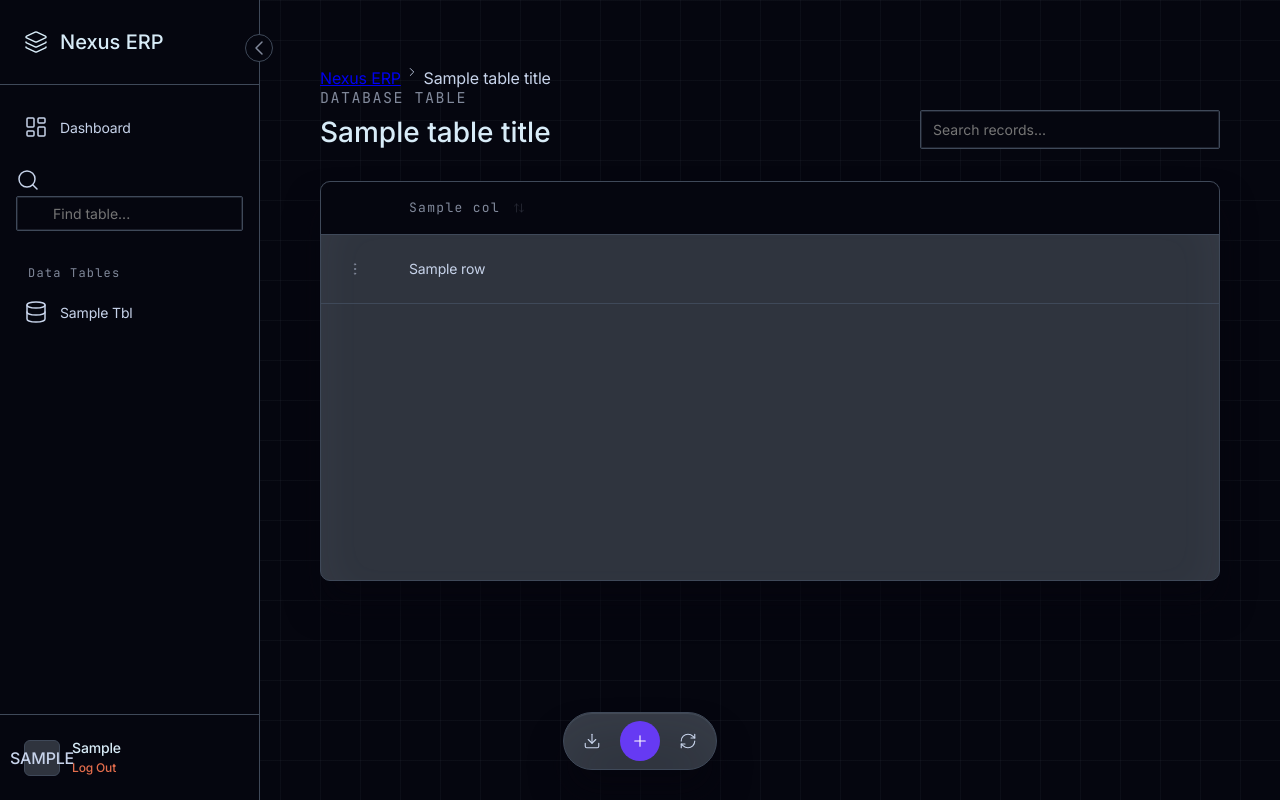
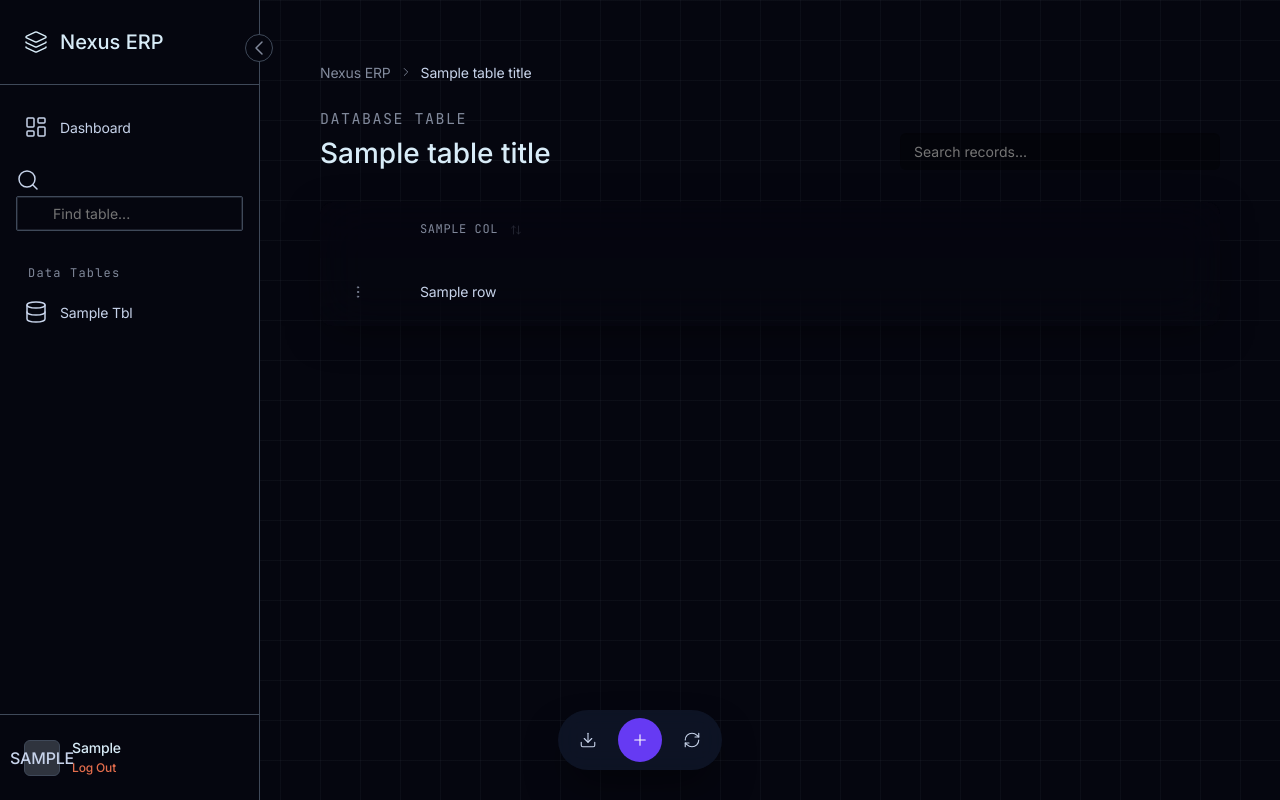
Before and after one commit to jtatipamula-design/proj_tb, a Python web app: template templates/table_view.html in a window 1280 px wide. Run offline with Jinja, Linux system fonts and the light colour scheme; the template is opened without the code that fills it: most values are stand-ins (such as "Sample title", 1, 10 or a date in 2020).

Commit message:
Update table_view.html

```diff
--- a/templates/table_view.html
+++ b/templates/table_view.html
@@ -3,109 +3,120 @@
 {% block content %}
 <style>
     .page-header { display: flex; justify-content: space-between; align-items: flex-end; margin-bottom: 32px; }
-    .page-header h1 { font-size: 28px; font-weight: 500; color: var(--color-glacier); letter-spacing: normal; line-height: 1.17; }
+    .page-header h1 { font-size: 28px; font-weight: 500; color: var(--color-glacier); letter-spacing: normal; line-height: 1.17; margin: 0; }
 
-    /* Search Input */
     .search-box {
-        background: var(--color-midnight-ink); border: 1px solid var(--color-steel-border);
-        padding: 10px 12px; border-radius: 2px; width: 300px;
+        background: rgba(0,0,0,0.3); border: 1px solid var(--glass-border);
+        padding: 10px 14px; border-radius: 6px; width: 320px;
         color: white; font-family: var(--font-ui); font-size: 14px;
-        box-shadow: var(--shadow-subtle-hairline); transition: all 0.2s;
+        box-shadow: inset 0 1px 2px rgba(0,0,0,0.2); transition: all 0.2s;
     }
-    .search-box:focus { outline: none; border-color: var(--color-frost-link); }
+    .search-box:focus { outline: none; border-color: var(--color-frost-link); box-shadow: 0 0 0 1px var(--color-frost-link); }
 
-    /* AuthKit Table Plate */
+    /* Translucent Glass Table */
     .table-container {
-        background: var(--color-graphite-plate); border: 1px solid var(--color-steel-border);
-        border-radius: 10px; overflow: hidden; box-shadow: var(--shadow-subtle-4); min-height: 400px;
+        background: var(--glass-surface);
+        backdrop-filter: blur(24px);
+        -webkit-backdrop-filter: blur(24px);
+        border: 1px solid var(--glass-border);
+        border-radius: 12px; overflow: hidden;
+        box-shadow: 0 10px 40px -10px rgba(0, 0, 0, 0.5);
     }
-    .table-scroll { overflow-x: auto; max-height: 65vh; overflow-y: auto; }
-    table { width: 100%; border-collapse: collapse; white-space: nowrap; }
+    .table-scroll { overflow-x: auto; max-height: 70vh; overflow-y: auto; }
+    table { width: 100%; border-collapse: collapse; white-space: nowrap; text-align: left; }
 
     th {
-        background: var(--color-midnight-ink); color: var(--color-fog); font-size: 13px; font-family: var(--font-mono);
-        letter-spacing: 0.1em; font-weight: 400; padding: 14px 20px; text-align: left; position: sticky; top: 0; z-index: 10;
-        border-bottom: 1px solid var(--color-steel-border); cursor: pointer; user-select: none;
+        background: rgba(5, 6, 15, 0.6); color: var(--color-fog);
+        font-size: 12px; font-family: var(--font-mono); text-transform: uppercase;
+        letter-spacing: 0.05em; font-weight: 500; padding: 16px 24px; position: sticky; top: 0; z-index: 10;
+        border-bottom: 1px solid var(--glass-border); cursor: pointer; user-select: none;
+        backdrop-filter: blur(12px);
     }
+
     td {
-        padding: 16px 20px; font-size: 14px; font-weight: 400; color: var(--color-moonlight);
-        border-bottom: 1px solid var(--color-steel-border); transition: background 0.2s;
+        padding: 16px 24px; font-size: 14px; font-weight: 400; color: var(--color-moonlight);
+        border-bottom: 1px solid var(--glass-border); transition: background 0.2s, color 0.2s;
+        background: transparent;
     }
-    tbody tr:hover { background: rgba(186, 215, 247, 0.04); }
 
-    /* AuthKit Badges (6px radius) */
+    tbody tr:last-child td { border-bottom: none; }
+
+    /* Elegant Row Hover */
+    tbody tr:hover td { background: rgba(255, 255, 255, 0.05); color: var(--color-glacier); }
+
     .pill { padding: 4px 10px; border-radius: 6px; font-size: 12px; font-weight: 500; letter-spacing: 0.5px; border: 1px solid transparent; }
     .pill-act { background: rgba(38, 150, 132, 0.15); color: var(--color-cipher-mint); border-color: rgba(38, 150, 132, 0.3); }
     .pill-ina { background: rgba(228, 109, 76, 0.15); color: var(--color-ember); border-color: rgba(228, 109, 76, 0.3); }
-    .pill-def { background: var(--color-midnight-ink); color: var(--color-fog); border-color: var(--color-steel-border); }
+    .pill-def { background: rgba(255,255,255,0.05); color: var(--color-fog); border-color: var(--glass-border); }
 
-    /* --- THREE-DOT CONTEXT MENUS --- */
+    /* Context Menus */
     .action-menu-wrap { position: relative; display: inline-block; }
     .action-btn {
         background: transparent; border: none; color: var(--color-fog); cursor: pointer;
-        padding: 6px; border-radius: 2px; transition: color 0.2s; display: flex; align-items: center; justify-content: center;
+        padding: 6px; border-radius: 4px; transition: color 0.2s; display: flex; align-items: center; justify-content: center;
     }
-    .action-btn:hover { color: var(--color-glacier); }
+    .action-btn:hover { color: var(--color-glacier); background: rgba(255, 255, 255, 0.08); }
     .action-dropdown {
-        position: absolute; left: 100%; top: 0; margin-left: 5px; background: var(--color-graphite-plate); border: 1px solid var(--color-steel-border);
-        border-radius: 6px; padding: 6px; width: 170px; box-shadow: var(--shadow-subtle-4);
+        position: absolute; left: 100%; top: 0; margin-left: 5px; background: rgba(15, 23, 42, 0.9); backdrop-filter: blur(12px); border: 1px solid var(--glass-border);
+        border-radius: 8px; padding: 6px; width: 170px; box-shadow: 0 10px 25px -5px rgba(0,0,0,0.5);
         opacity: 0; visibility: hidden; transform: translateX(-5px); transition: all 0.15s ease; z-index: 50;
     }
     .action-menu-wrap.active .action-dropdown { opacity: 1; visibility: visible; transform: translateX(0); }
 
     .dropdown-item {
         display: flex; align-items: center; gap: 10px; padding: 8px 12px; color: var(--color-moonlight);
-        text-decoration: none; font-size: 13px; font-weight: 500; border-radius: 2px;
+        text-decoration: none; font-size: 13px; font-weight: 500; border-radius: 4px;
         transition: background 0.2s; cursor: pointer; border: none; width: 100%; text-align: left; background: transparent; font-family: var(--font-ui);
     }
-    .dropdown-item:hover { background: rgba(186, 215, 247, 0.06); color: var(--color-glacier); }
+    .dropdown-item:hover { background: rgba(255, 255, 255, 0.06); color: var(--color-glacier); }
     .dropdown-item.danger { color: var(--color-ember); }
     .dropdown-item.danger:hover { background: rgba(228, 109, 76, 0.1); }
 
-    /* AuthKit Modal Styling */
+    /* Modals */
     .modal-overlay { position: fixed; inset: 0; background: rgba(5, 6, 15, 0.8); backdrop-filter: blur(4px); z-index: 2000; display: none; align-items: center; justify-content: center; opacity: 0; transition: opacity 0.2s; }
     .modal-overlay.active { display: flex; opacity: 1; }
-    .modal-card { background: var(--color-graphite-plate); border: 1px solid var(--color-steel-border); padding: 32px; border-radius: 10px; max-width: 400px; text-align: center; box-shadow: var(--shadow-subtle-4); transform: scale(0.95); transition: transform 0.2s; }
+    .modal-card { background: rgba(15, 23, 42, 0.95); backdrop-filter: blur(12px); border: 1px solid var(--glass-border); padding: 32px; border-radius: 12px; max-width: 400px; text-align: center; box-shadow: 0 25px 50px -12px rgba(0,0,0,0.5); transform: scale(0.95); transition: transform 0.2s; }
     .modal-overlay.active .modal-card { transform: scale(1); }
-    .modal-icon { width: 48px; height: 48px; border-radius: 6px; background: rgba(228, 109, 76, 0.15); color: var(--color-ember); display: flex; align-items: center; justify-content: center; margin: 0 auto 20px auto; border: 1px solid rgba(228, 109, 76, 0.3); }
+    .modal-icon { width: 48px; height: 48px; border-radius: 8px; background: rgba(228, 109, 76, 0.15); color: var(--color-ember); display: flex; align-items: center; justify-content: center; margin: 0 auto 20px auto; border: 1px solid rgba(228, 109, 76, 0.3); }
     .modal-card h3 { font-size: 18px; font-weight: 500; margin-bottom: 8px; color: var(--color-glacier); }
     .modal-card p { color: var(--color-pebble); font-size: 14px; margin-bottom: 24px; line-height: 1.5; }
     .modal-actions { display: flex; gap: 12px; }
-    .modal-actions button { flex: 1; padding: 10px; border-radius: 2px; font-weight: 500; font-family: var(--font-ui); cursor: pointer; border: 1px solid transparent; font-size: 14px; transition: all 0.2s; }
-    .btn-cancel { background: transparent; color: var(--color-moonlight); border-color: var(--color-steel-border); }
-    .btn-cancel:hover { background: rgba(186, 215, 247, 0.06); }
-    .btn-danger-confirm { background: var(--color-ember); color: white; }
+    .modal-actions button { flex: 1; padding: 10px; border-radius: 6px; font-weight: 500; font-family: var(--font-ui); cursor: pointer; border: 1px solid transparent; font-size: 14px; transition: all 0.2s; }
+    .btn-cancel { background: transparent; color: var(--color-moonlight); border-color: var(--glass-border); }
+    .btn-cancel:hover { background: rgba(255, 255, 255, 0.05); color: white; }
+    .btn-danger-confirm { background: var(--color-ember); color: white; border-radius: 6px; }
 
-    /* --- MAC OS FLOATING DOCK (AuthKit Pill Style) --- */
+    /* --- FLOATING DOCK --- */
     .floating-dock {
         position: fixed; bottom: 30px; left: 50%; transform: translateX(-50%);
         display: flex; align-items: center; gap: 8px; padding: 8px;
-        background: var(--color-graphite-plate); border: 1px solid var(--color-steel-border);
-        border-radius: 999px; box-shadow: var(--shadow-subtle-4); z-index: 1000;
+        background: rgba(15, 23, 42, 0.8); backdrop-filter: blur(12px); border: 1px solid var(--glass-border);
+        border-radius: 999px; box-shadow: 0 20px 40px -10px rgba(0,0,0,0.5); z-index: 1000;
     }
     .dock-item {
-        width: 40px; height: 40px; border-radius: 999px; background: transparent;
+        width: 44px; height: 44px; border-radius: 999px; background: transparent;
         display: flex; align-items: center; justify-content: center; color: var(--color-moonlight);
         cursor: pointer; border: none; transition: all 0.2s; position: relative; text-decoration: none;
     }
-    .dock-item:hover { background: rgba(186, 215, 247, 0.06); color: var(--color-glacier); transform: translateY(-2px); }
+    .dock-item:hover { background: rgba(255, 255, 255, 0.08); color: white; transform: translateY(-3px) scale(1.1); }
     .dock-primary { background: var(--color-electric-iris); color: white; }
     .dock-primary:hover { background: #7a52f5; color: white; }
 
-    /* Tooltip */
     .dock-item::before {
         content: attr(tooltip); position: absolute; top: -36px;
-        background: var(--color-midnight-ink); color: var(--color-fog); border: 1px solid var(--color-steel-border);
-        font-family: var(--font-mono); font-size: 12px; padding: 4px 8px; border-radius: 4px;
+        background: #000; color: white; border: 1px solid var(--glass-border);
+        font-family: var(--font-mono); font-size: 12px; padding: 6px 10px; border-radius: 6px;
         opacity: 0; pointer-events: none; transition: opacity 0.2s, transform 0.2s; transform: translateY(5px); white-space: nowrap;
     }
     .dock-item:hover::before { opacity: 1; transform: translateY(0); }
 </style>
 
-<div class="breadcrumbs">
-    <a href="/">Nexus ERP</a>
+<!-- Wraps content to perfectly center it on the screen -->
+<div class="content-wrapper">
+    <div class="breadcrumbs" style="display: flex; align-items: center; gap: 8px; font-size: 14px; margin-bottom: 25px; color: var(--color-fog);">
+        <a href="/" style="color: var(--color-fog); text-decoration: none;">Nexus ERP</a>
         <i data-lucide="chevron-right" style="width: 14px;"></i>
-    <span>{{ table_title }}</span>
+        <span style="color: var(--color-moonlight);">{{ table_title }}</span>
     </div>
 
     <div class="page-header">
@@ -160,6 +171,7 @@
                     {% endfor %}
                 </tbody>
             </table>
+        </div>
     </div>
 </div>
 
```
Lines whose indentation alone changed are shown as unchanged.
